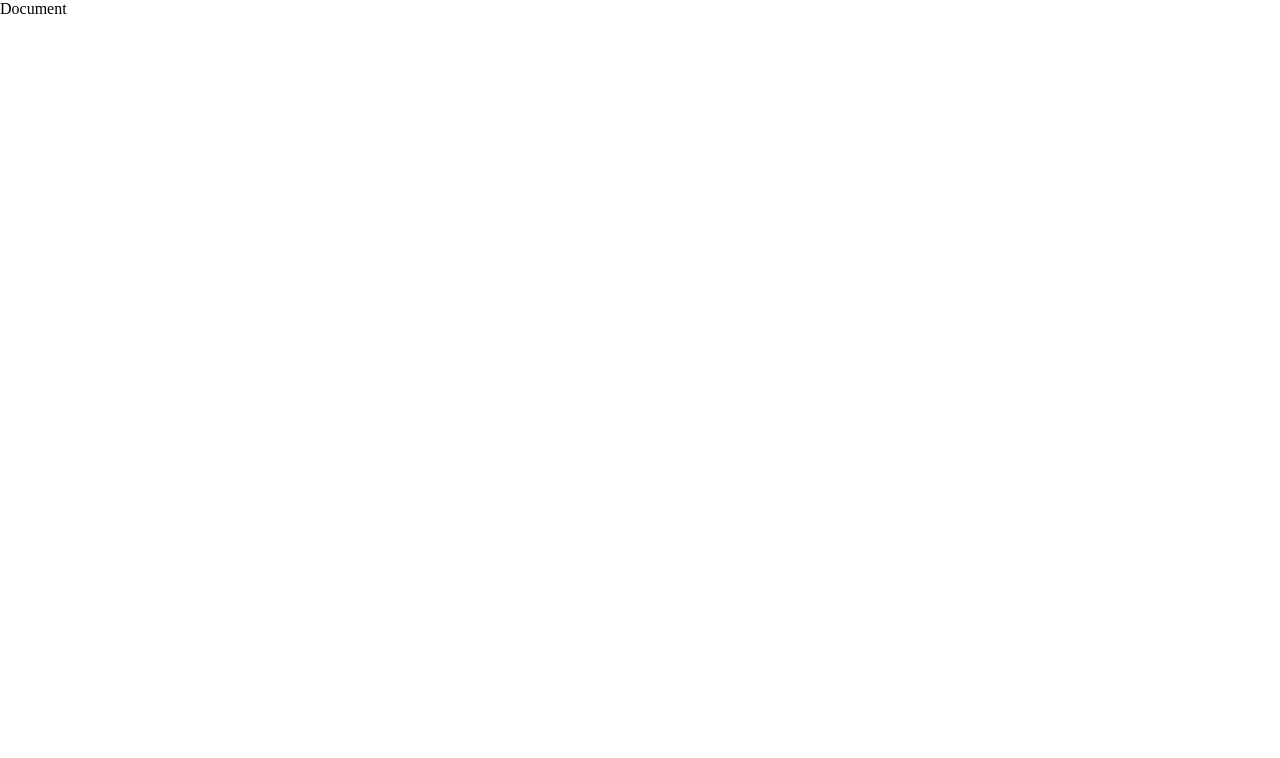
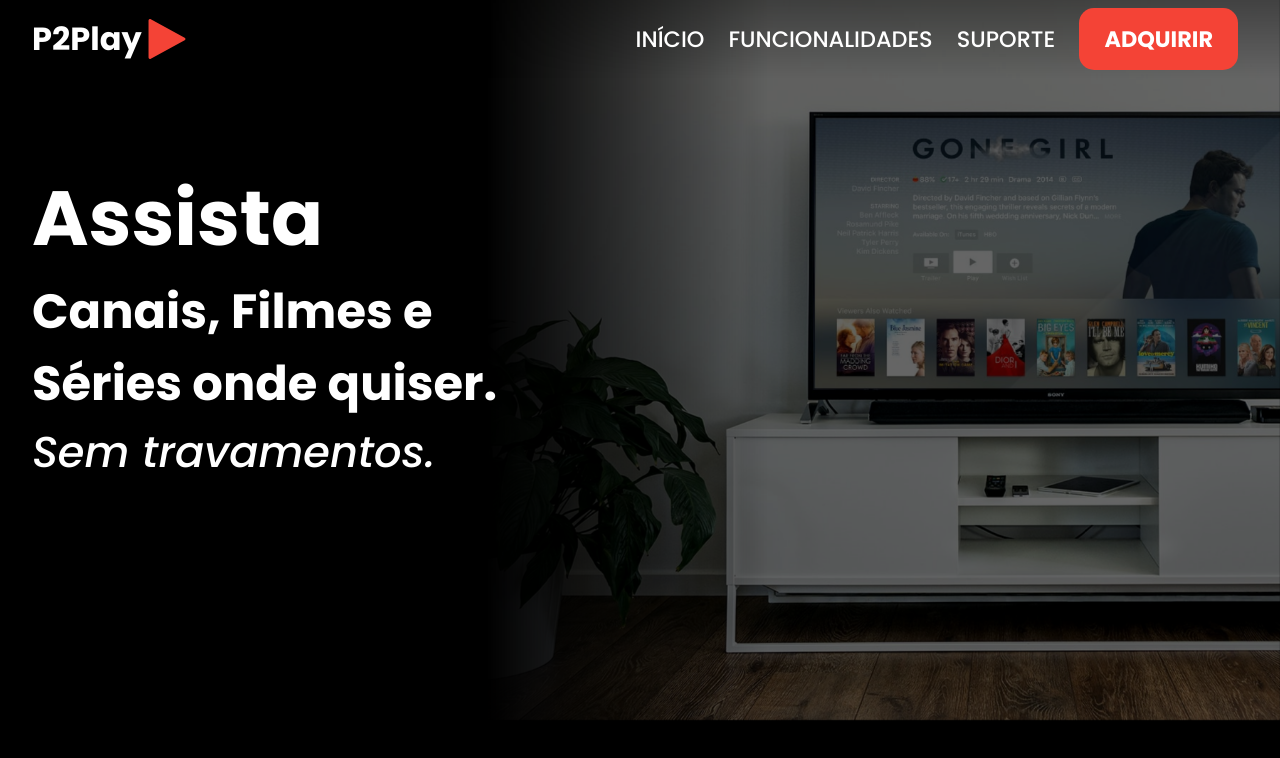
Before and after one commit to AndersonPGS/p2play, a plain HTML site: page index.html in a window 1280 px wide. Drawn offline with Linux system fonts and the light colour scheme.

Commit message:
landing page 80%

```diff
--- a/index.html
+++ b/index.html
@@ -7,6 +7,25 @@
     <title>Document</title>
 </head>
 <body>
-
+    <header>
+        <div class="logo">
+            <h1>P2Play</h1>
+            <img src="svgs/logo-play.svg" alt="P2Play">
+        </div>
+        <div class="menu">
+            <a href="#">INÍCIO</a>
+            <a href="#">FUNCIONALIDADES</a>
+            <a href="#">SUPORTE</a>
+            <a href="#" class="btn-adquirir">ADQUIRIR</a>
+        </div>
+    </header>
+    <section class="landing">
+        <div class="landing-title">
+            <p>Assista</p>
+            <p>Canais, Filmes e Séries onde quiser.</p>
+            <p>Sem travamentos.</p>
+        </div>
+        <div class="shadow-y"></div>
+    </section>
 </body>
 </html>
--- a/styles.css
+++ b/styles.css
@@ -1,4 +1,84 @@
+@import url('https://fonts.googleapis.com/css2?family=Poppins:ital,wght@0,500;0,700;0,900;1,300;1,500&display=swap');
+
 * {
     margin: 0;
-    display: block;
+    box-sizing: border-box;
+    font-family: 'Poppins', sans-serif;
 }
+
+body {
+    background-color: #000;
+}
+
+header {
+    position: fixed;
+    display: flex;
+    justify-content: space-between;
+    align-items: center;
+    width: 100%;
+    padding: 15px 2.0rem;
+    background: linear-gradient(to bottom, rgba(0, 0, 0, 0.349), transparent);
+    color: white;
+}
+
+header .logo {
+    display: flex;
+    align-items: center;
+}
+
+header .logo img {
+    height: 40px;
+    margin-left: 5px;
+}
+
+header .menu a {
+    text-decoration: none;
+    font-weight: 500;
+    color: white;
+    font-size: 1.4rem;
+    margin: auto 10px;
+}
+
+header .menu .btn-adquirir {
+    background-color: #F44336;
+    padding: 15px 25px;
+    border-radius: 15px;
+    font-weight: 700;
+}
+
+.landing {
+    height: 100vh;
+    background: url("images/background.jpg") no-repeat center center fixed;
+    background-position-x: 18rem;
+    background-position-y: -5rem;
+    -webkit-background-size: cover;
+    -moz-background-size: cover;
+    -o-background-size: cover;
+    background-size: cover;
+    color: white;
+}
+
+.landing .shadow-y {
+    height: 100%;
+    background: linear-gradient(to right, #000 38%, rgba(0, 0, 0, 0.603) 60%);
+}
+
+.landing .landing-title {
+    position: absolute;
+    padding: 10rem 2.0rem;
+    width: 550px;
+}
+
+p:nth-child(1) {
+    font-size: 4.8rem;
+    font-weight: 700;
+}
+p:nth-child(2) {
+    font-size: 3.0rem;
+    font-weight: 700;
+}
+p:nth-child(3) {
+    font-size: 2.7rem;
+    font-weight: 500;
+    font-style: italic;
+}
```
Also changed, not shown: images/background.jpg (added), svgs/logo-play.svg (added).
